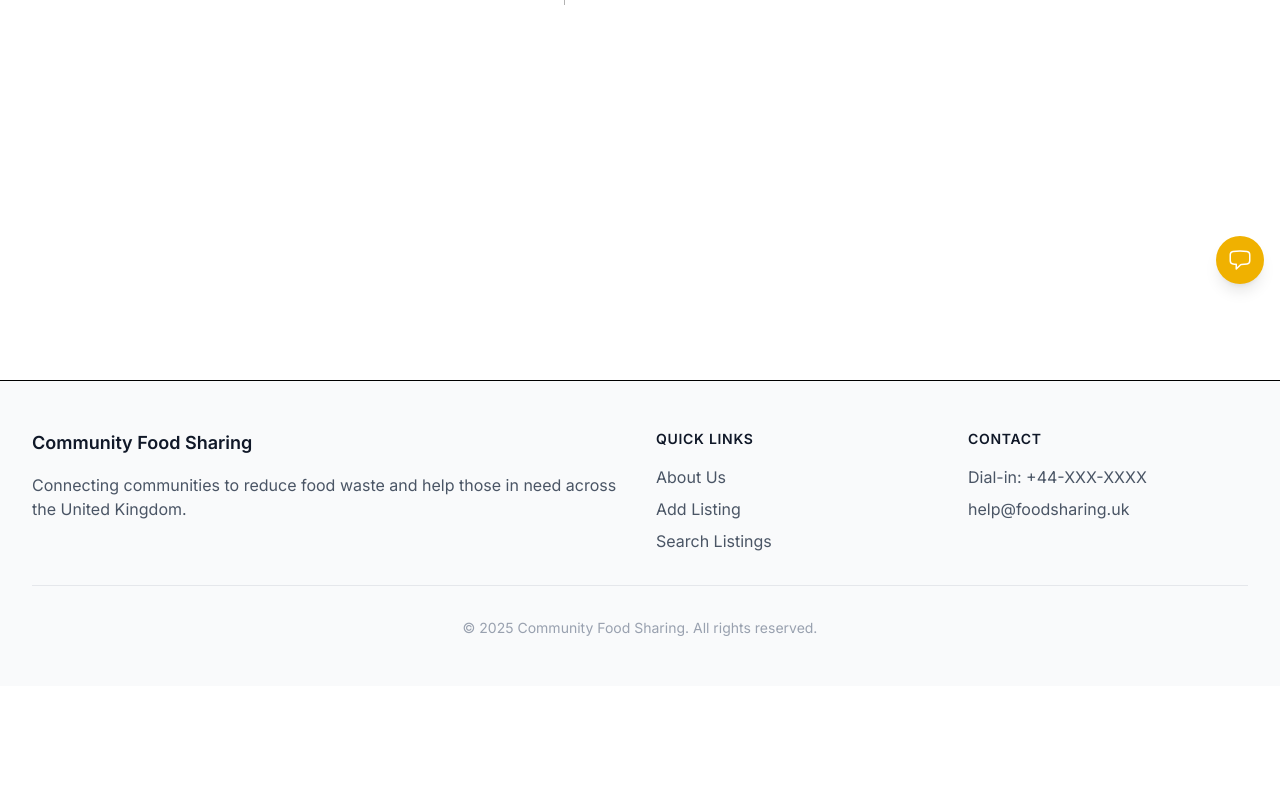
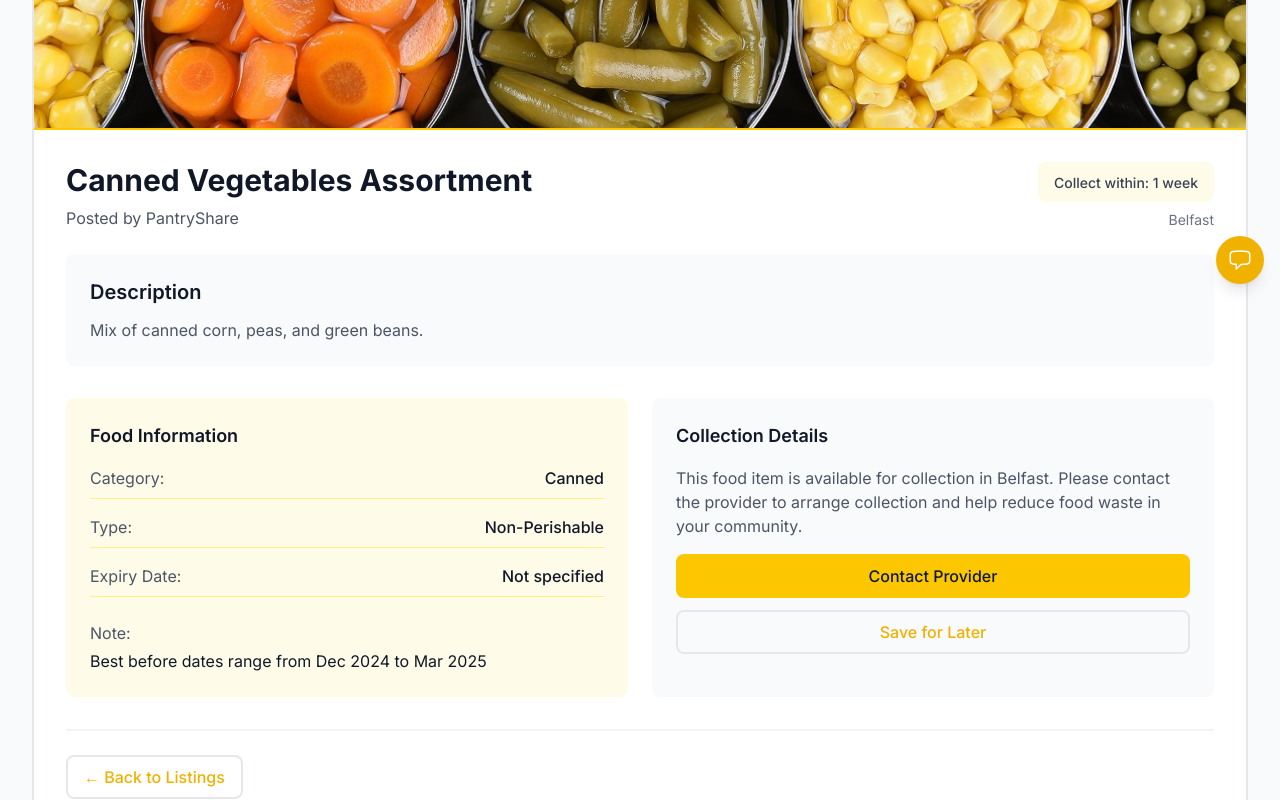
Before and after one commit to Maradum/Licenta_communityfoodsharing, a Next.js app: page /listing/canned-vegetables-belfast in a window 1280 px wide. Before the commit this address had no page. Shown: the part 500-1300 px from the top of the page. Before the commit the page ends 1186 px from the top, so only its background shows below. Built offline with nearby package versions, Linux system fonts and the light colour scheme.

Commit message:
design enhancing

```diff
--- a/documentation/suggestions.md
+++ b/documentation/suggestions.md
@@ -13,6 +13,11 @@ This document tracks suggested enhancements and their implementation status for
 - [ ] User preferences and dietary restrictions
 - [ ] Voice command profile management
 - [ ] Accessibility preferences storage
+- [ ] Food handling certification badges
+- [ ] Volunteer status verification
+- [ ] Food bank partnership verification
+- [ ] Community leader roles
+- [ ] Regular donor recognition program
 
 ### 2. Listing Management
 - [ ] Real-time listing status updates
@@ -25,6 +30,11 @@ This document tracks suggested enhancements and their implementation status for
 - [ ] Pickup time slots scheduling
 - [ ] Voice-commanded listing creation
 - [ ] Food type categorization (perishable/non-perishable)
+- [ ] Bulk food donation management
+- [ ] Food storage condition indicators
+- [ ] Dietary restrictions tags (vegan, halal, kosher, etc.)
+- [ ] Food temperature logging for transport
+- [ ] Portion size estimation tools
 
 ### 3. Communication System
 - [ ] In-app messaging between users
@@ -36,6 +46,11 @@ This document tracks suggested enhancements and their implementation status for
 - [ ] Voice message support
 - [ ] Text-to-speech message reading
 - [ ] Dial-in communication system
+- [ ] Emergency food alerts for local communities
+- [ ] Food bank capacity updates
+- [ ] Community event coordination messages
+- [ ] Automated matching notifications
+- [ ] Collection point status updates
 
 ### 4. Location Services
 - [ ] Map integration for food pickup points
@@ -46,6 +61,11 @@ This document tracks suggested enhancements and their implementation status for
 - [ ] Public transport information
 - [ ] Voice-commanded location search
 - [ ] Accessibility-friendly location selection
+- [ ] Food storage facility mapping
+- [ ] Temperature-controlled transport routes
+- [ ] Emergency food distribution points
+- [ ] Community kitchen locations
+- [ ] Food bank operating hours integration
 
 ### 5. Backend Requirements
 - [ ] User authentication with JWT
@@ -74,6 +94,14 @@ This document tracks suggested enhancements and their implementation status for
 - [ ] High contrast theme options
 - [ ] Font size adjustments
 - [ ] Keyboard navigation improvements
+- [ ] Food safety certification courses
+- [ ] Recipe suggestions for bulk ingredients
+- [ ] Food preservation guides
+- [ ] Seasonal food donation calendar
+- [ ] Community meal planning tools
+- [ ] Food waste tracking metrics
+- [ ] Carbon footprint calculator for food saved
+- [ ] Community achievement badges
 
 ### 7. Visual Enhancements
 - [ ] Animated hero section
--- a/package.json
+++ b/package.json
@@ -11,6 +11,7 @@
   "dependencies": {
     "@headlessui/react": "^2.2.0",
     "@heroicons/react": "^2.2.0",
+    "@tailwindcss/typography": "^0.5.16",
     "next": "15.2.2",
     "react": "^19.0.0",
     "react-dom": "^19.0.0",
--- /dev/null
+++ b/src/app/listing/[slug]/page.tsx
@@ -0,0 +1,153 @@
+'use client';
+
+import { useEffect, useState } from 'react';
+import { getListingBySlug } from '@/utils/listings';
+import type { Listing } from '@/types/listing';
+import Image from 'next/image';
+import { Button } from '@/components/Button/Button';
+import Link from 'next/link';
+
+export default function ListingDetailsPage({
+  params,
+}: {
+  params: { slug: string };
+}) {
+  const [listing, setListing] = useState<Listing | null>(null);
+  const [isLoading, setIsLoading] = useState(true);
+
+  useEffect(() => {
+    const fetchListing = () => {
+      const foundListing = getListingBySlug(params.slug);
+      setListing(foundListing || null);
+      setIsLoading(false);
+    };
+
+    fetchListing();
+  }, [params.slug]);
+
+  if (isLoading) {
+    return (
+      <div className="min-h-screen flex items-center justify-center">
+        <div className="animate-spin rounded-full h-12 w-12 border-t-2 border-b-2 border-yellow-400"></div>
+      </div>
+    );
+  }
+
+  if (!listing) {
+    return (
+      <div className="min-h-screen flex flex-col items-center justify-center gap-4">
+        <h1 className="text-2xl font-bold text-gray-900">Listing not found</h1>
+        <p className="text-gray-600">The listing you're looking for doesn't exist or has been removed.</p>
+        <Link href="/search-listings">
+          <Button variant="outline" className="border-2 border-gray-200 hover:border-yellow-400">
+            Back to Listings
+          </Button>
+        </Link>
+      </div>
+    );
+  }
+
+  return (
+    <div className="min-h-screen bg-gray-50 py-12">
+      <div className="max-w-7xl mx-auto px-4 sm:px-6 lg:px-8">
+        <div className="bg-white rounded-lg overflow-hidden border-2 border-gray-200">
+          {/* Image Section */}
+          <div className="relative h-[500px] w-full border-b-2 border-yellow-400">
+            <Image
+              src={listing.imageUrl}
+              alt={listing.title}
+              fill
+              className="object-cover"
+              priority
+            />
+          </div>
+
+          {/* Content Section */}
+          <div className="p-8">
+            <div className="flex items-start justify-between mb-6">
+              <div>
+                <h1 className="text-3xl font-bold text-gray-900 mb-2">{listing.title}</h1>
+                <p className="text-gray-600">Posted by {listing.postedBy}</p>
+              </div>
+              <div className="flex flex-col items-end gap-2">
+                <div className="bg-yellow-50 px-4 py-2 rounded-lg">
+                  <span className="text-sm font-medium text-gray-700">
+                    Collect within: {listing.listingDuration}
+                  </span>
+                </div>
+                <span className="text-sm text-gray-500">{listing.location}</span>
+              </div>
+            </div>
+
+            {/* Description */}
+            <div className="mb-8 bg-gray-50 p-6 rounded-lg">
+              <h2 className="text-xl font-semibold text-gray-900 mb-3">Description</h2>
+              <p className="text-gray-600">{listing.description}</p>
+            </div>
+
+            {/* Food Details */}
+            <div className="grid grid-cols-1 md:grid-cols-2 gap-6 mb-8">
+              <div className="bg-yellow-50 p-6 rounded-lg">
+                <h3 className="text-lg font-semibold text-gray-900 mb-4">Food Information</h3>
+                <div className="space-y-4">
+                  <div className="flex justify-between items-center border-b border-yellow-200 pb-2">
+                    <span className="text-gray-600">Category:</span>
+                    <span className="font-medium text-gray-900 capitalize">{listing.category}</span>
+                  </div>
+                  <div className="flex justify-between items-center border-b border-yellow-200 pb-2">
+                    <span className="text-gray-600">Type:</span>
+                    <span className="font-medium text-gray-900 capitalize">{listing.foodType}</span>
+                  </div>
+                  {listing.foodExpiry && (
+                    <>
+                      <div className="flex justify-between items-center border-b border-yellow-200 pb-2">
+                        <span className="text-gray-600">Expiry Date:</span>
+                        <span className="font-medium text-gray-900">
+                          {listing.foodExpiry.expiryDate ?
+                            new Date(listing.foodExpiry.expiryDate).toLocaleDateString() :
+                            'Not specified'
+                          }
+                        </span>
+                      </div>
+                      <div className="pt-2">
+                        <span className="text-gray-600">Note:</span>
+                        <p className="mt-1 text-gray-900">{listing.foodExpiry.expiryNote}</p>
+                      </div>
+                    </>
+                  )}
+                </div>
+              </div>
+
+              <div className="bg-gray-50 p-6 rounded-lg">
+                <h3 className="text-lg font-semibold text-gray-900 mb-4">Collection Details</h3>
+                <div className="space-y-4">
+                  <p className="text-gray-600">
+                    This food item is available for collection in {listing.location}. Please contact the provider
+                    to arrange collection and help reduce food waste in your community.
+                  </p>
+                  <div className="flex flex-col gap-3">
+                    <Button className="w-full bg-yellow-400 hover:bg-yellow-500 text-gray-900 border-2 border-transparent">
+                      Contact Provider
+                    </Button>
+                    <Button variant="outline" className="w-full border-2 border-gray-200 hover:border-yellow-400">
+                      Save for Later
+                    </Button>
+                  </div>
+                </div>
+              </div>
+            </div>
+
+            {/* Navigation */}
+            <div className="border-t-2 border-gray-100 pt-6">
+              <Link href="/search-listings">
+                <Button variant="outline" className="border-2 border-gray-200 hover:border-yellow-400">
+                  ← Back to Listings
+                </Button>
+              </Link>
+            </div>
+          </div>
+        </div>
+      </div>
+    </div>
+  );
+}
--- a/src/app/search-listings/page.tsx
+++ b/src/app/search-listings/page.tsx
@@ -4,8 +4,7 @@ import { useState, useEffect } from 'react';
 import { Card } from '@/components/Card/Card';
 import { Button } from '@/components/Button/Button';
 import { searchListings, getAllListings } from '@/utils/listings';
-import type { Listing, ExpiryTime, FoodType } from '@/types/listing';
-import Link from 'next/link';
+import type { Listing, FoodType } from '@/types/listing';
 
 export default function SearchListings() {
   const [listings, setListings] = useState<Listing[]>([]);
@@ -13,7 +12,7 @@ export default function SearchListings() {
   const [selectedLocation, setSelectedLocation] = useState('');
   const [selectedCategory, setSelectedCategory] = useState<Listing['category'] | ''>('');
   const [selectedFoodType, setSelectedFoodType] = useState<FoodType | ''>('');
-  const [selectedExpiry, setSelectedExpiry] = useState<ExpiryTime | ''>('');
+  const [selectedDuration, setSelectedDuration] = useState<Listing['listingDuration'] | ''>('');
 
   useEffect(() => {
     // Initial load of all listings
@@ -27,17 +26,17 @@ export default function SearchListings() {
       location: selectedLocation,
       category: selectedCategory || undefined,
       foodType: selectedFoodType || undefined,
-      expiry: selectedExpiry || undefined,
+      listingDuration: selectedDuration || undefined,
     });
     setListings(filteredListings);
-  }, [searchTerm, selectedLocation, selectedCategory, selectedFoodType, selectedExpiry]);
+  }, [searchTerm, selectedLocation, selectedCategory, selectedFoodType, selectedDuration]);
 
   // Get unique locations from all listings
   const locations = [...new Set(getAllListings().map(listing => listing.location))];
 
   const categories: Listing['category'][] = ['vegetables', 'fruits', 'bakery', 'dairy', 'canned', 'other'];
   const foodTypes: FoodType[] = ['perishable', 'non-perishable'];
-  const expiryTimes: ExpiryTime[] = ['1 day', '3 days', '1 week'];
+  const durations: Listing['listingDuration'][] = ['1 day', '3 days', '1 week'];
 
   return (
     <main className="min-h-screen py-12">
@@ -65,7 +64,7 @@ export default function SearchListings() {
               >
                 <option value="">All Locations</option>
                 {locations.map(location => (
-                  <option key={location} value={location.toLowerCase()}>
+                  <option key={location} value={location}>
                     {location}
                   </option>
                 ))}
@@ -73,7 +72,7 @@ export default function SearchListings() {
             </div>
           </div>
 
-          {/* Food Type and Expiry Filters */}
+          {/* Food Type and Duration Filters */}
           <div className="mt-4 grid grid-cols-1 md:grid-cols-2 gap-4">
             <div>
               <label className="block text-sm font-medium text-gray-700 mb-2">
@@ -102,24 +101,24 @@ export default function SearchListings() {
 
             <div>
               <label className="block text-sm font-medium text-gray-700 mb-2">
-                Expiry Time
+                Duration
               </label>
               <div className="flex gap-2">
-                {expiryTimes.map(time => (
+                {durations.map(duration => (
                   <Button
-                    key={time}
-                    variant={selectedExpiry === time ? 'primary' : 'outline'}
+                    key={duration}
+                    variant={selectedDuration === duration ? 'primary' : 'outline'}
                     size="sm"
                     className={
-                      selectedExpiry === time
+                      selectedDuration === duration
                         ? 'bg-yellow-400 text-gray-900 hover:bg-yellow-500'
                         : 'border-gray-300 hover:border-yellow-400'
                     }
-                    onClick={() => setSelectedExpiry(
-                      selectedExpiry === time ? '' : time
+                    onClick={() => setSelectedDuration(
+                      selectedDuration === duration ? '' : duration
                     )}
                   >
-                    {time}
+                    {duration}
                   </Button>
                 ))}
               </div>
@@ -165,14 +164,14 @@ export default function SearchListings() {
           {listings.map((listing) => (
             <Card
               key={listing.id}
-              {...listing}
-            >
-              <Link href={`/listings/${listing.slug}`}>
-                <Button size="sm" variant="primary" className="bg-yellow-400 text-gray-900 hover:bg-yellow-500">
-                  View Details
-                </Button>
-              </Link>
-            </Card>
+              title={listing.title}
+              description={listing.description}
+              listingDuration={listing.listingDuration}
+              location={listing.location}
+              imageUrl={listing.imageUrl}
+              foodExpiry={listing.foodExpiry}
+              slug={listing.slug}
+            />
           ))}
         </div>
 
--- a/src/components/Card/Card.tsx
+++ b/src/components/Card/Card.tsx
@@ -2,8 +2,10 @@
 
 import { type ReactNode } from 'react';
 import Image from 'next/image';
+import Link from 'next/link';
 import { type ListingDuration, type FoodExpiry } from '@/types/listing';
 import { twMerge } from 'tailwind-merge';
+import { Button } from '../Button/Button';
 
 export interface CardProps {
   title: string;
@@ -12,6 +14,7 @@ export interface CardProps {
   location: string;
   imageUrl: string;
   foodExpiry?: FoodExpiry;
+  slug: string;
   children?: ReactNode;
 }
 
@@ -35,15 +38,17 @@ export function Card({
   location,
   imageUrl,
   foodExpiry,
+  slug,
   children
 }: CardProps) {
   return (
     <div className={twMerge(
-      'bg-white rounded-lg overflow-hidden cursor-pointer',
+      'bg-white rounded-lg overflow-hidden',
       'border-2 border-gray-200 hover:border-yellow-400',
-      'shadow-lg hover:shadow-xl transition-all duration-200'
+      'shadow-lg hover:shadow-xl transition-all duration-200',
+      'flex flex-col h-full'
     )}>
-      <div className="relative h-48 w-full">
+      <div className="relative h-48 w-full flex-shrink-0">
         <Image
           src={imageUrl}
           alt={title}
@@ -51,9 +56,10 @@ export function Card({
           className="object-cover"
         />
       </div>
-      <div className="p-6 border-t-2 border-yellow-400">
+      <div className="p-6 border-t-2 border-yellow-400 flex-grow flex flex-col">
+        <div className="flex-grow">
           <h3 className="text-lg font-semibold text-gray-900 mb-2 hover:text-yellow-600">{title}</h3>
-        <p className="text-gray-600 mb-4">{description}</p>
+          <p className="text-gray-600 mb-4 line-clamp-2">{description}</p>
 
           <div className="flex items-center justify-between mb-4 bg-yellow-50 p-2 rounded-lg">
             <span className={twMerge(
@@ -81,9 +87,15 @@ export function Card({
               )}
             </div>
           )}
+        </div>
 
-        <div className="flex items-center justify-between border-t border-yellow-200 pt-4">
+        <div className="flex items-center justify-end border-t border-yellow-200 pt-4 mt-4">
           {children}
+          <Link href={`/listing/${slug}`}>
+            <Button size="sm" variant="primary" className="bg-yellow-400 text-gray-900 hover:bg-yellow-500">
+              View Details
+            </Button>
+          </Link>
         </div>
       </div>
     </div>
--- a/src/components/Footer/Footer.tsx
+++ b/src/components/Footer/Footer.tsx
@@ -4,37 +4,37 @@ import Link from 'next/link';
 
 export const Footer = () => {
   return (
-    <footer className="bg-gray-50 border-t">
+    <footer className="bg-gray-900">
       <div className="max-w-7xl mx-auto px-4 sm:px-6 lg:px-8 py-12">
         <div className="grid grid-cols-1 md:grid-cols-4 gap-8">
           {/* About Section */}
           <div className="col-span-1 md:col-span-2">
-            <h3 className="text-lg font-semibold text-gray-900 mb-4">
+            <h3 className="text-lg font-semibold text-yellow-400 mb-4">
               Community Food Sharing
             </h3>
-            <p className="text-gray-600 mb-4">
+            <p className="text-gray-300 mb-4">
               Connecting communities to reduce food waste and help those in need across the United Kingdom.
             </p>
           </div>
 
           {/* Quick Links */}
           <div>
-            <h4 className="text-sm font-semibold text-gray-900 uppercase tracking-wider mb-4">
+            <h4 className="text-sm font-semibold text-yellow-400 uppercase tracking-wider mb-4">
               Quick Links
             </h4>
             <ul className="space-y-2">
               <li>
-                <Link href="/about" className="text-gray-600 hover:text-yellow-500 transition-colors">
+                <Link href="/about" className="text-gray-300 hover:text-yellow-400 transition-colors">
                   About Us
                 </Link>
               </li>
               <li>
-                <Link href="/add-listing" className="text-gray-600 hover:text-yellow-500 transition-colors">
+                <Link href="/add-listing" className="text-gray-300 hover:text-yellow-400 transition-colors">
                   Add Listing
                 </Link>
               </li>
               <li>
-                <Link href="/search-listings" className="text-gray-600 hover:text-yellow-500 transition-colors">
+                <Link href="/search-listings" className="text-gray-300 hover:text-yellow-400 transition-colors">
                   Search Listings
                 </Link>
               </li>
@@ -43,17 +43,17 @@ export const Footer = () => {
 
           {/* Contact */}
           <div>
-            <h4 className="text-sm font-semibold text-gray-900 uppercase tracking-wider mb-4">
+            <h4 className="text-sm font-semibold text-yellow-400 uppercase tracking-wider mb-4">
               Contact
             </h4>
             <ul className="space-y-2">
-              <li className="text-gray-600">
-                <a href="tel:+44-XXX-XXXX" className="hover:text-yellow-500 transition-colors">
+              <li className="text-gray-300">
+                <a href="tel:+44-XXX-XXXX" className="hover:text-yellow-400 transition-colors">
                   Dial-in: +44-XXX-XXXX
                 </a>
               </li>
-              <li className="text-gray-600">
-                <a href="mailto:help@foodsharing.uk" className="hover:text-yellow-500 transition-colors">
+              <li className="text-gray-300">
+                <a href="mailto:help@foodsharing.uk" className="hover:text-yellow-400 transition-colors">
                   help@foodsharing.uk
                 </a>
               </li>
@@ -62,7 +62,7 @@ export const Footer = () => {
         </div>
 
         {/* Copyright */}
-        <div className="mt-8 pt-8 border-t border-gray-200">
+        <div className="mt-8 pt-8 border-t border-gray-800">
           <p className="text-center text-gray-400 text-sm">
             © {new Date().getFullYear()} Community Food Sharing. All rights reserved.
           </p>
--- a/src/components/RecentListings.tsx
+++ b/src/components/RecentListings.tsx
@@ -22,13 +22,8 @@ export function RecentListings() {
               location={listing.location}
               imageUrl={listing.imageUrl}
               foodExpiry={listing.foodExpiry}
-            >
-              <Link href={`/listings/${listing.slug}`}>
-                <Button size="sm" variant="primary" className="bg-yellow-400 text-gray-900 hover:bg-yellow-500">
-                  View Details
-                </Button>
-              </Link>
-            </Card>
+              slug={listing.slug}
+            />
           ))}
         </div>
         <div className="mt-12 text-center">
--- a/src/data/listings.json
+++ b/src/data/listings.json
@@ -465,6 +465,25 @@
       "slug": "herbs-bundle-exeter",
       "createdAt": "2024-03-15T11:15:00Z",
       "available": true
+    },
+    {
+      "id": "26",
+      "title": "Fresh Herbs Bundle",
+      "description": "Mixed fresh herbs including basil, parsley, and mint.Mixed fresh herbs including basil, parsley, and mint.Mixed fresh herbs including basil, parsley, and mint.Mixed fresh herbs including basil, parsley, and mint.Mixed fresh herbs including basil, parsley, and mint.",
+      "listingDuration": "3 days",
+      "location": "Exeter",
+      "postedBy": "HerbGarden",
+      "imageUrl": "/images/fresh-herbs.jpg",
+      "category": "vegetables",
+      "foodType": "perishable",
+      "foodExpiry": {
+        "type": "perishable",
+        "expiryDate": "2024-03-19",
+        "expiryNote": "Best if consumed within a week"
+      },
+      "slug": "herbs-bundle-exeter",
+      "createdAt": "2024-03-15T11:15:00Z",
+      "available": true
     }
   ]
 }
```
Also changed, not shown: 1 other file (tests, documents, lock files or other folders). Lines whose indentation alone changed are shown as unchanged.
